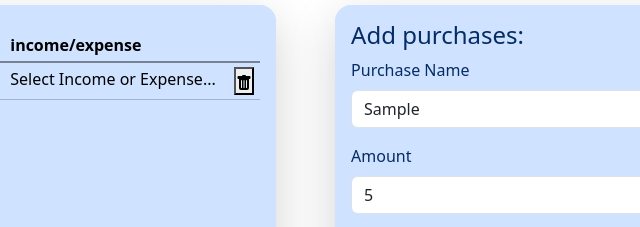
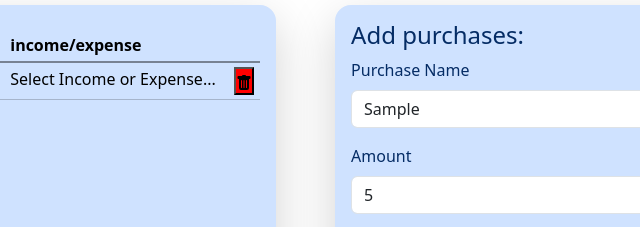
Before and after one commit to gwalrath1/week10-budget-tracker-dom-manip, a website: page index.html in a window 1280 px wide. Both pictures are taken after typing "Sample", "5", "2020-01-15" into the empty fields and a click on the button "Add". Shown: the part 131-358 px from the top of the page, 476-1116 px from the left. Drawn offline with nearby package versions, Linux system fonts and the light colour scheme.

Commit message:
added red color for delete button

```diff
--- a/styles.css
+++ b/styles.css
@@ -7,3 +7,7 @@
 .overall {
     background-color: white;
 }
+
+.delete-btn {
+    background-color: red;
+}
```
